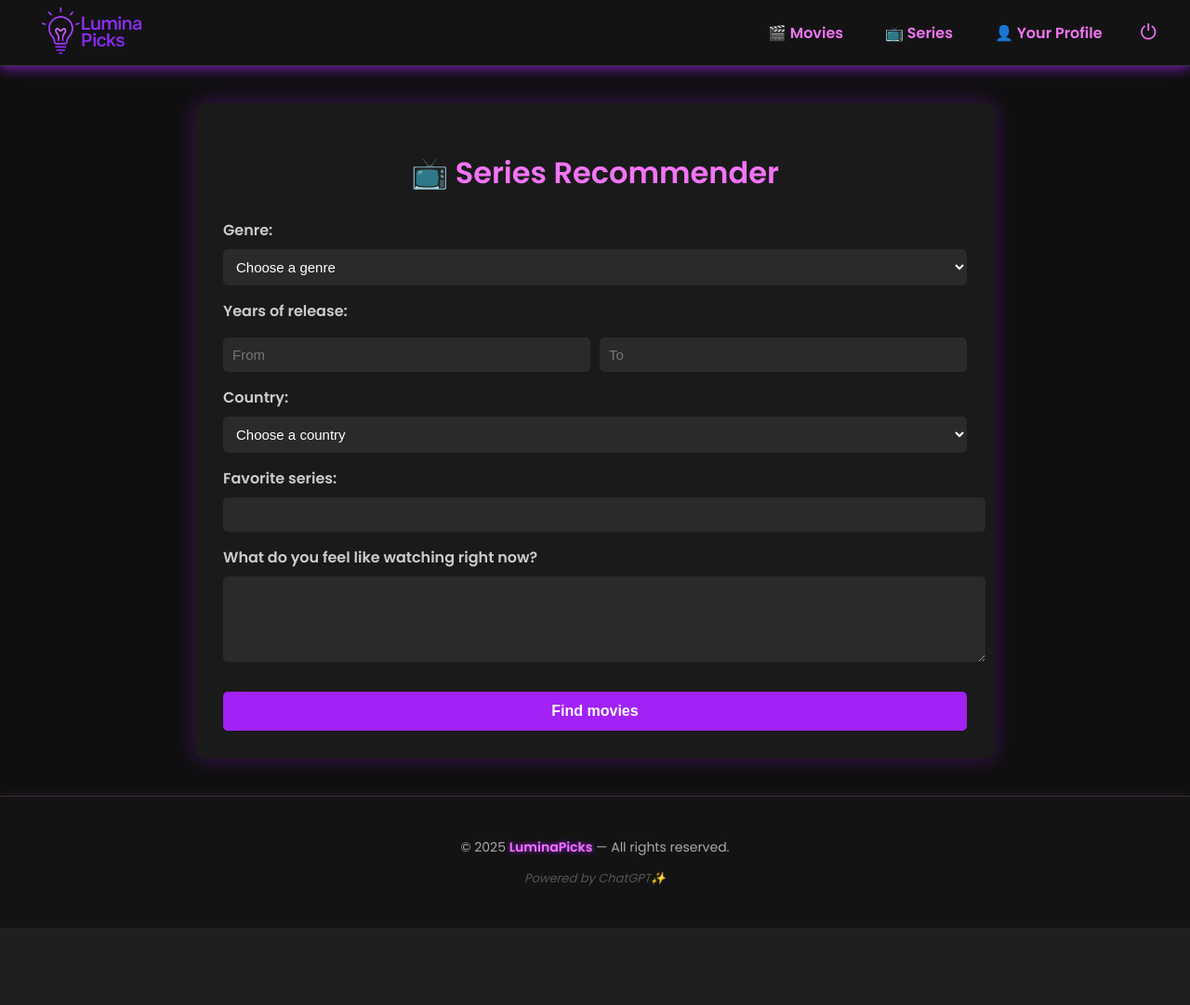
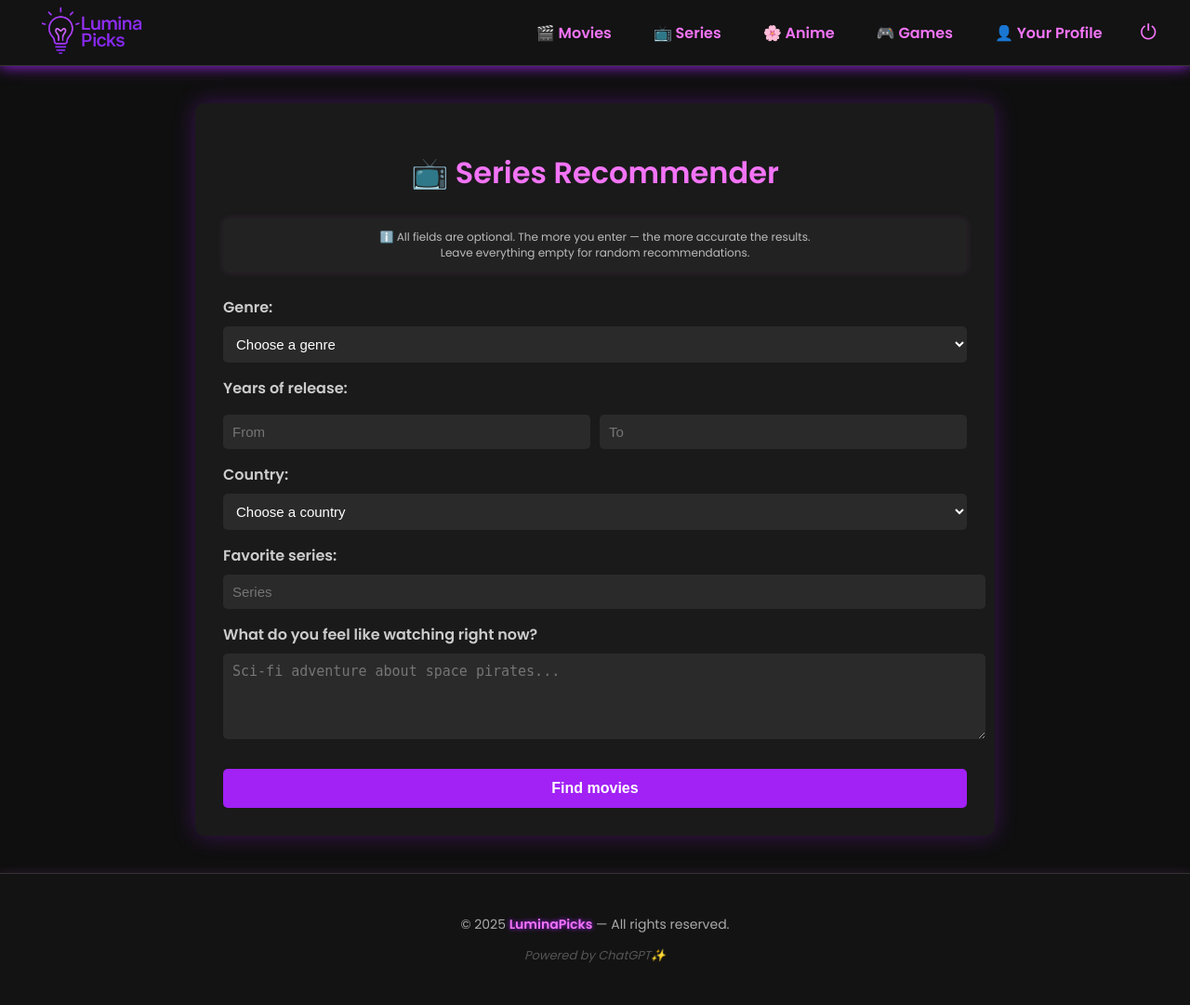
Before and after one commit to andwellbas/contentlumina, a Django app: page /series/ in a window 1280 px wide. Shown: the whole page at 93% size. Before the commit the page ends 952 px from the top, so only its background shows below. Run offline with Django 5.2, Linux system fonts and the light colour scheme; the visitor is signed in with stand-in values (Sample User, id 1).

Commit message:
feat: add anime, game pages and change html and css a little

```diff
--- a/core/static/core/series.css
+++ b/core/static/core/series.css
@@ -103,6 +103,18 @@ form textarea:focus {
     margin-top: 15px;
 }
 
+.form-hint {
+    background-color: #222;
+    color: #bbb;
+    font-size: 12px;
+    padding: 12px 16px;
+    border-radius: 6px;
+    margin-bottom: 25px;
+    text-align: center;
+    box-shadow: 0 0 8px rgba(243, 116, 247, 0.1);
+    line-height: 1.4;
+}
+
 /* For phones */
 @media (max-width: 600px) {
     .series-recommender-wrapper {
--- a/core/templates/core/base.html
+++ b/core/templates/core/base.html
@@ -24,6 +24,8 @@
                 {% if user.is_authenticated %}
                     <li><a href="{% url 'movie-recommender' %}">🎬 Movies</a></li>
                     <li><a href="{% url 'series-recommender' %}">📺 Series</a></li>
+                    <li><a href="{% url 'anime-recommender' %}">🌸 Anime</a></li>
+                    <li><a href="{% url 'games-recommender' %}">🎮 Games</a></li>
                     <li><a href="{% url 'profile' %}">👤 Your Profile</a></li>
 
                     <li>
--- a/core/templates/core/profile.html
+++ b/core/templates/core/profile.html
@@ -15,7 +15,7 @@
     <p><strong>Email:</strong> {{ user.email }}</p>
     <p><strong>Registration date:</strong> {{ user.date_joined|date:"d.m.Y" }}</p>
     <p><strong>Movie requests:</strong> {{ movie_count }}</p>
-    <p><strong>Requests for TV series:</strong> {{ series_count }}</p>
+    <p><strong>Series requests:</strong> {{ series_count }}</p>
   </div>
 
   <div class="history-block">
--- a/core/templates/core/series_recommender.html
+++ b/core/templates/core/series_recommender.html
@@ -10,6 +10,11 @@
 {% block body %}
 <div class="series-recommender-wrapper">
     <h1 class="form-title">📺 Series Recommender</h1>
+
+    <p class="form-hint">
+    ℹ️ All fields are optional. The more you enter — the more accurate the results.<br>
+    Leave everything empty for random recommendations.
+    </p>
 
 <!-- FORM -->
 <div id="form-section" {% if result %}style="display: none;"{% endif %}>
@@ -120,7 +125,7 @@
 
         <!-- FAVORITE FILMS -->
         <label for="fav1">Favorite series:</label>
-        <input type="text" name="fav1" id="fav1">
+        <input type="text" name="fav1" id="fav1" placeholder="Series">
 
         <div id="add-fav2-container" style="display: none;">
             <label><input type="checkbox" id="add-fav2"> Add another series?</label>
@@ -140,7 +145,7 @@
 
         <!-- WISH -->
         <label for="wishlist">What do you feel like watching right now?</label>
-        <textarea name="wishlist" id="wishlist" rows="4" cols="50"></textarea>
+        <textarea name="wishlist" id="wishlist" rows="4" placeholder="Sci-fi adventure about space pirates..."></textarea>
 
         <button type="submit" class="submit-button">Find movies</button>
     </form>
--- a/core/urls.py
+++ b/core/urls.py
@@ -17,6 +17,8 @@ urlpatterns = [
     path("", views.home_page, name="home"), # Home Page
     path("movies/", views.movie_recommender, name="movie-recommender"), # Movies recommend page
     path("series/", views.series_recommender, name="series-recommender"), # Series recommend page
+    path("anime/", views.anime_recommender, name="anime-recommender"), # Anime recommend page
+    path("games/", views.games_recommender, name="games-recommender"), # Games recommend page
     path("login-required/", TemplateView.as_view(
         template_name="core/login_required.html"), name="login-required"), # Login Check
 ]
--- a/core/views.py
+++ b/core/views.py
@@ -425,3 +425,19 @@ def profile_view(request):
     }
 
     return render(request, "core/profile.html", context)
+
+
+@login_required
+def anime_recommender(request):
+    """
+    anime recommender page.
+    """
+    return render(request, "core/anime_recommender.html")
+
+
+@login_required
+def games_recommender(request):
+    """
+    games recommender page.
+    """
+    return render(request, "core/games_recommender.html")
```
Also changed, not shown: core/static/core/movie.css (+12 -0 lines), core/templates/core/anime_recommender.html (added, +7 -0 lines), core/templates/core/games_recommender.html (added, +7 -0 lines), core/templates/core/movie_recommender.html (+7 -2 lines).
